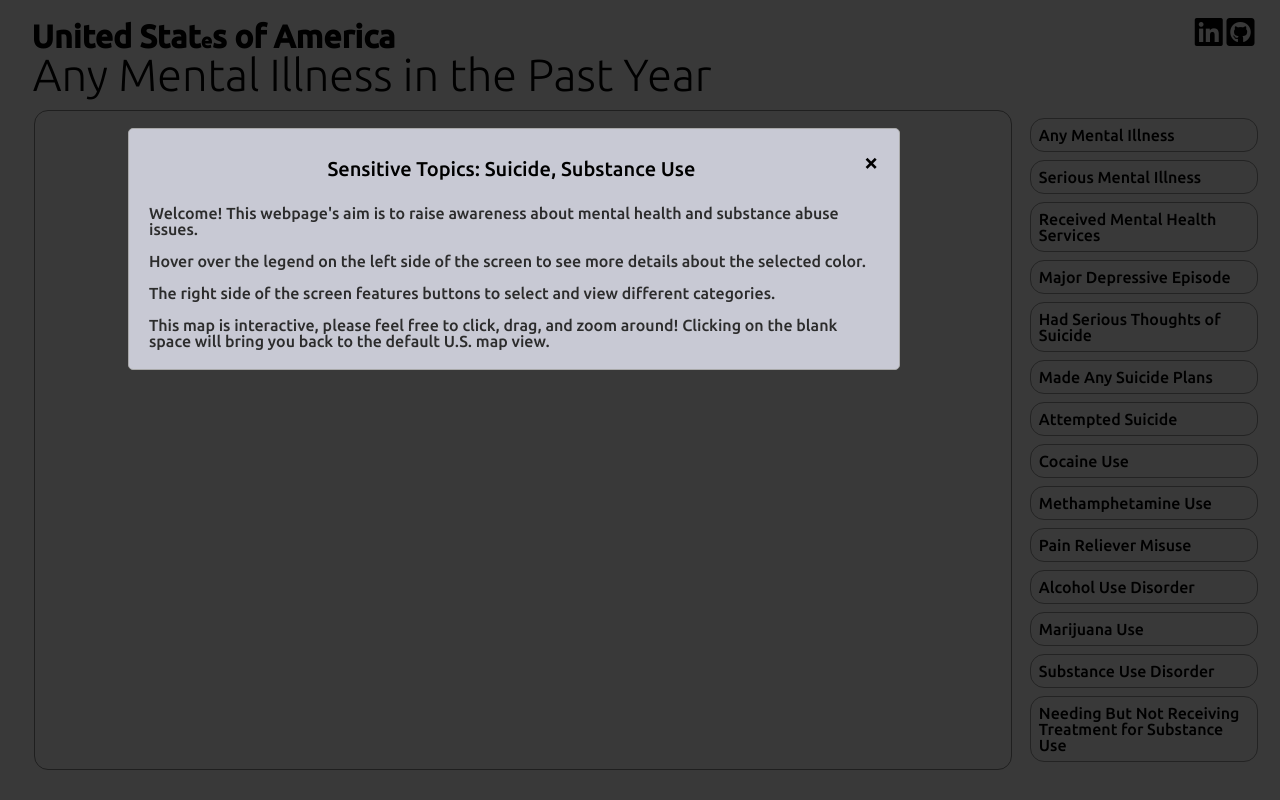
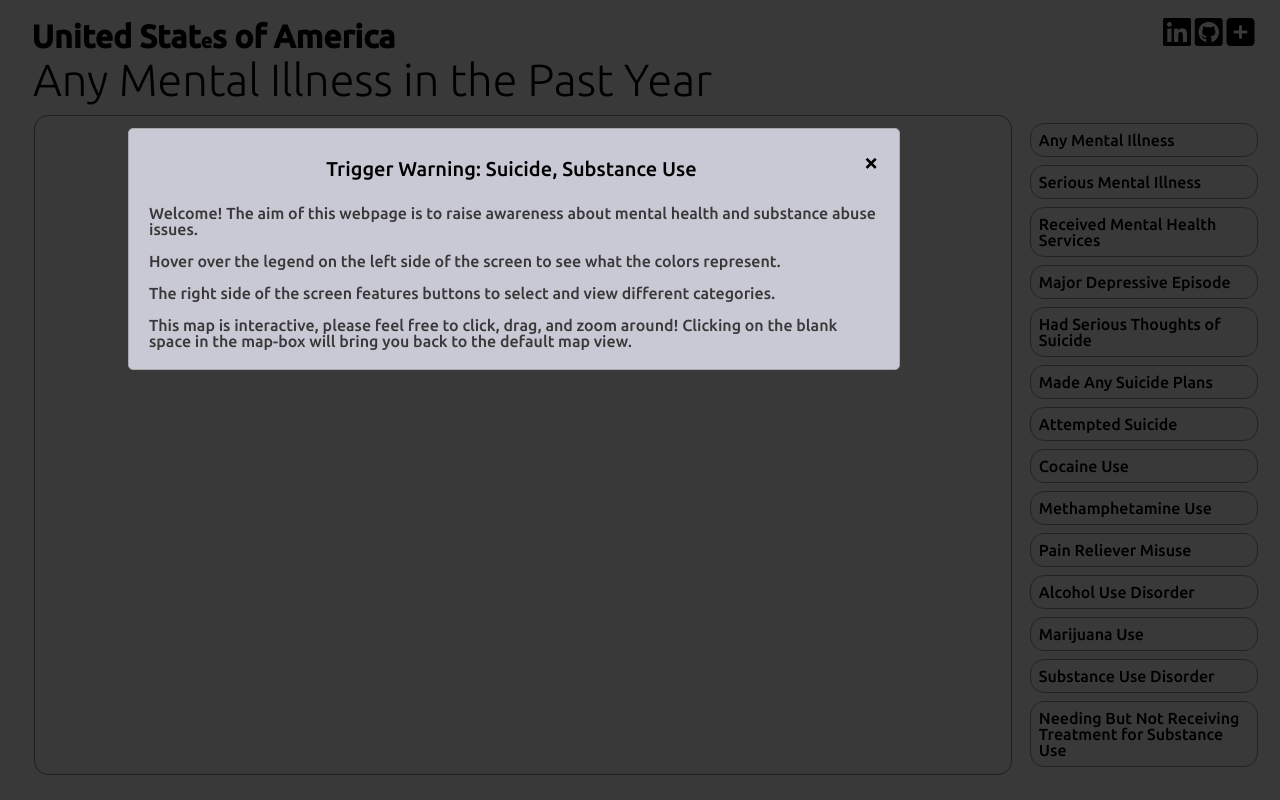
Before and after one commit to g-hor/united_stats_of_america, a website built with webpack: page index.html in a window 1280 px wide. Built offline with nearby package versions, Linux system fonts and the light colour scheme; no server answers.

Commit message:
Update README and minor styling

```diff
--- a/index.html
+++ b/index.html
@@ -5,7 +5,7 @@
     <meta charset="UTF-8" />
     <meta name="viewport" content="width=device-width, initial-scale=1.0" />
     <meta http-equiv="X-UA-Compatible" content="ie=edge" />
-    <!-- <link rel="icon" type="image/x-icon" href="favicon.ico"> -->
+    <link rel="icon" type="image/x-icon" href="favicon.ico">
     <link rel="stylesheet" href="https://cdnjs.cloudflare.com/ajax/libs/font-awesome/6.3.0/css/all.min.css"
         integrity="sha512-SzlrxWUlpfuzQ+pcUCosxcglQRNAq/DZjVsC0lE40xsADsfeQoEypE+enwcOiGjk/bSuGGKHEyjSoQ1zVisanQ=="
         crossorigin="anonymous" referrerpolicy="no-referrer" />
@@ -31,6 +31,9 @@
             <a href="https://github.com/g-hor/united_stats_of_america">
                 <i class="fa-brands fa-square-github fa-2x"></i>
             </a>
+            <a href="#">
+                <i class="fa-solid fa-square-plus fa-2x"></i>
+            </a>
         </div>
     </nav>
     <h2>Any Mental Illness in the Past Year</h2>
@@ -40,15 +43,15 @@
             <div class="modal-content">
                 <span class="close">&times;</span>
                 <ul id="instruction-list">
-                    <li id="tw">Sensitive Topics: Suicide, Substance Use</li>
+                    <li id="tw">Trigger Warning: Suicide, Substance Use</li>
                     <br />
-                    <li>Welcome! This webpage's aim is to raise awareness about mental health and substance abuse issues.</li>
+                    <li>Welcome! The aim of this webpage is to raise awareness about mental health and substance abuse issues.</li>
                     <br />
-                    <li>Hover over the legend on the left side of the screen to see more details about the selected color.</li>
+                    <li>Hover over the legend on the left side of the screen to see what the colors represent.</li>
                     <br />
                     <li>The right side of the screen features buttons to select and view different categories.</li>
                     <br />
-                    <li>This map is interactive, please feel free to click, drag, and zoom around! Clicking on the blank space will bring you back to the default U.S. map view.</li>
+                    <li>This map is interactive, please feel free to click, drag, and zoom around! Clicking on the blank space in the map-box will bring you back to the default map view.</li>
                 </ul>
             </div>
         </div>
--- a/src/styles/layout.scss
+++ b/src/styles/layout.scss
@@ -16,7 +16,8 @@ nav {
 h1 {
     font-size: 32px;
     font-weight: 900;
-    margin: 20px 0 0 1.5%;
+    margin: 20px 0 5px 1.5%;
+    // background-image: linear-gradient(to right, rgba(215, 215, 215, 0), rgba(40, 40, 40, 0.1), rgba(40, 40, 40, 0.2), rgba(40, 40, 40, 0.1), rgba(215, 215, 215, 0));
 }
 
 #title-e {
@@ -33,7 +34,7 @@ h2 {
     font-size: 45px;
     color: rgb(0, 0, 0);
     font-weight: 300;
-    margin: 0 0 8px 3.1%;
+    margin: 0 0 8px 3.15%;
     width: 98%;
     text-align: left;
 }
--- a/src/styles/modal.scss
+++ b/src/styles/modal.scss
@@ -18,7 +18,7 @@
   border-radius: 5px;
   width: 57%;
   text-align: left;
-  color: rgb(44, 44, 44);
+  color: rgb(56, 56, 56);
 }
 
 .hidden {
```
Also changed, not shown: README.md, dist/main.css, dist/main.js, 1 other file.
